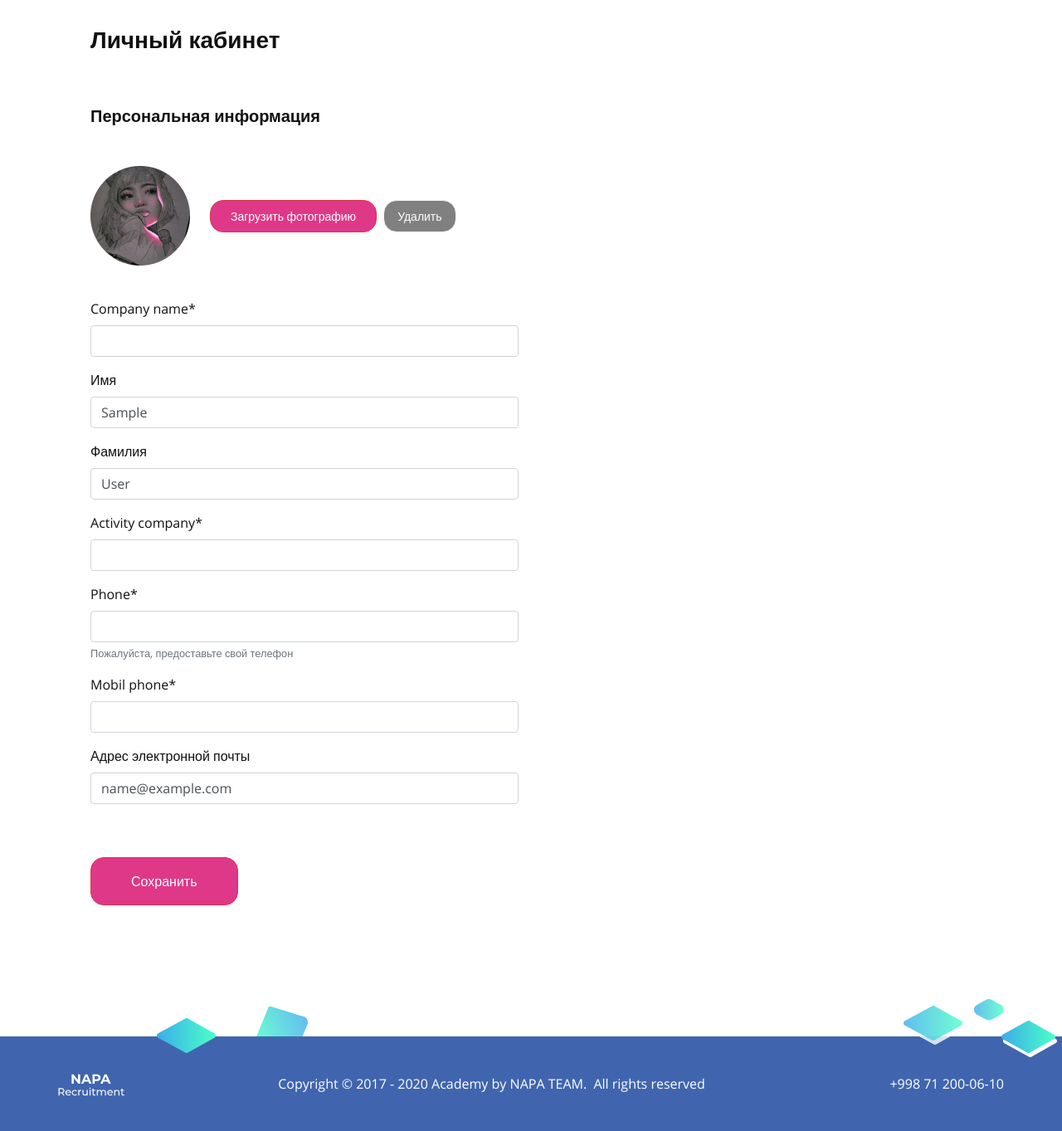
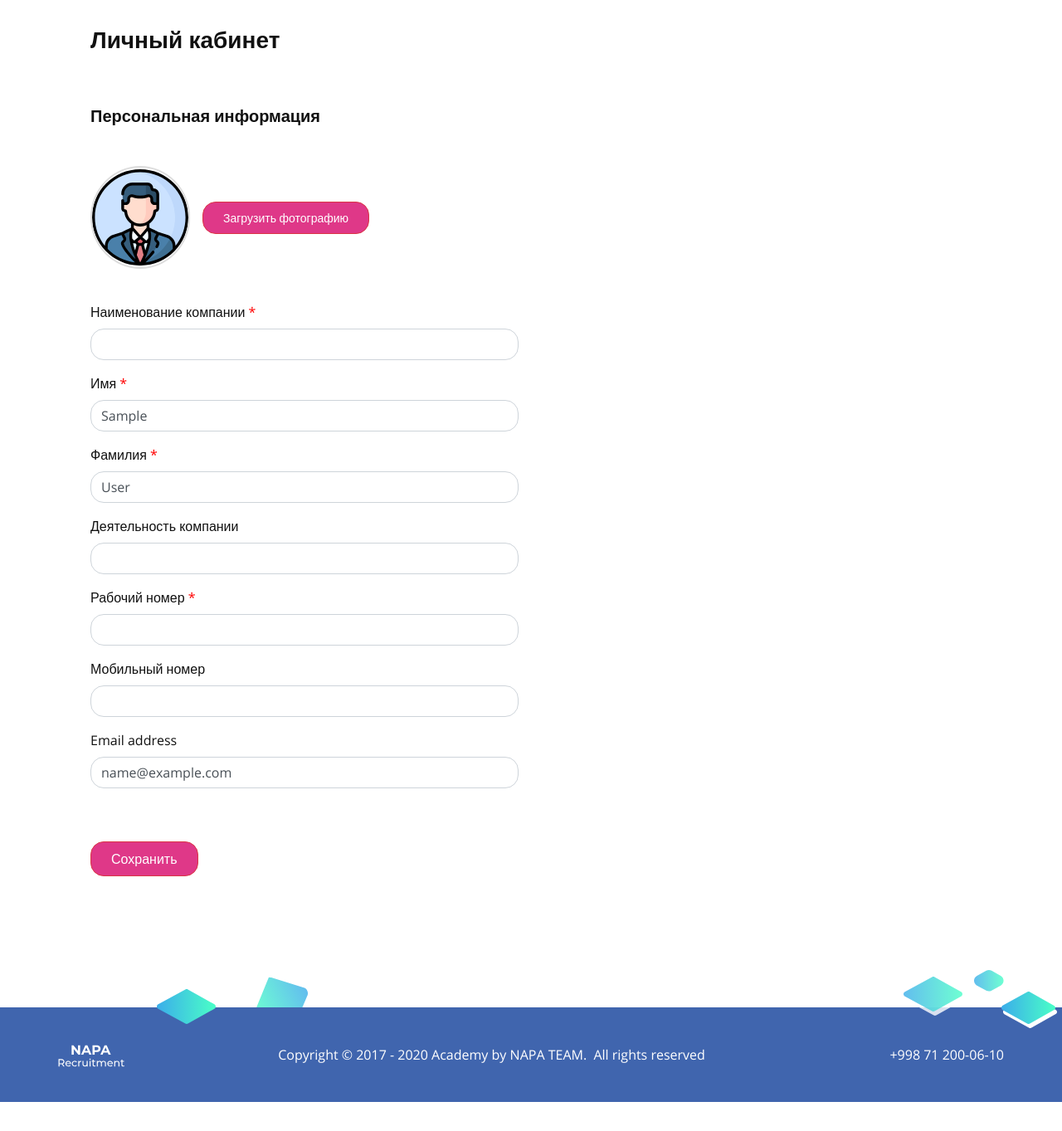
Before and after one commit to sardor0702/napa_recruitment_v1, a Django app: page /user/info/1/ in a window 1280 px wide. Shown: the part 157-1520 px from the top of the page at 83% size. After the commit the page ends 1485 px from the top, so only its background shows below. Run offline with Django 3.2, Linux system fonts and the light colour scheme; the visitor is signed in with stand-in values (Sample User, id 1); data comes from the database, SQL or seed files in the repository; some libraries are stand-ins or nearby versions.

Commit message:
yangi o'zgarishlar bor

```diff
--- a/main/static/main/css/main.css
+++ b/main/static/main/css/main.css
@@ -553,6 +553,49 @@ html{
   pointer-events: auto;
 }
 
+.forgot_password:hover{
+    color: #DF3888 !important;
+}
+
+/* input type file */
+
+.image-preview{
+			width: 120px;
+			min-height: 120px;
+			border: 2px solid #ddd;
+			margin-right: 15px;
+			border-radius: 50% !important;
+			display: flex;
+			align-items: center;
+			justify-content: center;
+			font-weight: bold;
+			color: #ccc;
+			font-size: 10px;
+		}
+
+		.image-preview__image{
+			display: none;
+			width: 100%;
+			height: 120px;
+			border-radius: 50% !important;
+		}
+		.image-preview__default-text > img{
+			width: 100%;
+			height: 120px;
+			border-radius: 50% !important;
+		}
+
+		input[type="file"]{
+			display: none;
+		}
+
+		.inputTextLabel{
+			color: white;
+			background-color: #DF3888;
+			display: flex;
+			justify-content: center;
+			align-items: center;
+		}
 
 /* responsive media query start */
 
--- a/main/static/main/js/main.js
+++ b/main/static/main/js/main.js
@@ -41,3 +41,31 @@ $(".favourite-icon-1").click(function(){
 		clicked = false;
 	}
 });
+
+const inpFile = document.getElementById("inpFile");
+const previewContainer = document.getElementById("imagePreview");
+const previewImage = previewContainer.querySelector(".image-preview__image");
+const previewDefaultText = previewContainer.querySelector(".image-preview__default-text");
+
+
+inpFile.addEventListener("change", function(){
+	const file = this.files[0];
+
+
+	if (file) {
+		const reader = new FileReader();
+
+		previewDefaultText.style.display = "none";
+		previewImage.style.display = "block";
+
+		reader.addEventListener("load", function(){
+			previewImage.setAttribute("src", this.result);
+		});
+
+		reader.readAsDataURL(file);
+	}else{
+		previewDefaultText.style.display = null;
+		previewImage.style.display = null;
+		previewImage.setAttribute("src", "");
+	}
+});
--- a/main/templates/main/personal_account_changing_info.html
+++ b/main/templates/main/personal_account_changing_info.html
@@ -13,25 +13,66 @@
 				<h5 class="pt-4 d-block d-md-none font-size-20">Персональная информация</h5>
 			</div>
 		</div>
-		<div class="row align-items-center mx-0 my-4 py-3">
-			<form class="col-12 d-flex flex-column flex-sm-row align-items-center">
-				<img src="{% static 'main/img/ellipse3.png' %}" class="mr-4">
-				<button class="btn btn-danger font-size-14 rounded-15 px-4 px-sm-4 px-md-2 px-lg-4 py-2 my-3 my-sm-0 mr-2">Загрузить фотографию</button>
-				<button class="btn btn-light rounded-15 px-3 mb-3 py-2 mb-sm-0 font-size-14">Удалить</button>
-			</form>
-		</div>
 		<form action="{% url 'user:info_save' %}" method="post">
         {% csrf_token %}
+            <div class="row mx-0 my-4 py-3">
+                <div class="col-12 d-flex flex-column flex-sm-row align-items-center" enctype="multipart/form-data">
+                    <div class="image-preview" id="imagePreview">
+						<img src="" alt="Image Preview" class="image-preview__image">
+						<span class="image-preview__default-text"><img src="{% static 'main/img/profile.svg' %}" alt=""></span>
+					</div>
+{#					<input type="file" name="inpFile" id="inpFile">#}
+                    {{ form.avatar|as_crispy_field }}
+					<label for="inpFile" class="inputTextLabel btn btn-danger font-size-14 rounded-15 px-4 px-sm-4 px-md-2 px-lg-4 py-2 my-3 my-sm-0 mr-2">Загрузить фотографию</label>
+{#					<button class="btn btn-light rounded-15 px-3 mb-3 py-2 mb-sm-0 font-size-14">Удалить</button>#}
+                </div>
+		    </div>
 			<div class="row mx-0 mb-5">
 				<div class="col-12 col-md-6">
                     {% csrf_token %}
-                    {{ form | crispy }}
+                    {{ form.errors }}
+{#                    {{ form | crispy }}#}
+                    <div class="form-group mb-md-0">
+						<label for="validationDefault01">Наименование компании <span style="color:#ff0000">*</span></label>
+                        {{ form.company_name|as_crispy_field }}
+{#						<input type="text" class="form-control bg-light rounded-15 py-4 mb-4" id="validationDefault01" required>#}
+					</div>
+					<div class="form-group mb-md-0">
+						<label for="validationDefault01">Имя <span style="color:#ff0000">*</span></label>
+                        {{ form.first_name|as_crispy_field }}
+{#						<input type="text" class="form-control bg-light rounded-15 py-4 mb-4" id="validationDefault01" required>#}
+					</div>
+					<div class="form-group mb-md-0">
+						<label for="validationDefault01">Фамилия <span style="color:#ff0000">*</span></label>
+                        {{ form.last_name|as_crispy_field }}
+{#						<input type="text" class="form-control bg-light rounded-15 py-4 mb-4" id="validationDefault01" required>#}
+					</div>
+					<div class="form-group mb-md-0">
+						<label for="validationCustom01" class="text-02">Деятельность компании</label>
+                        {{ form.activity_company|as_crispy_field }}
+{#						<input type="text" class="form-control bg-light rounded-15 py-4 mb-4" id="validationCustom01" required>#}
+					</div>
+					<div class="form-group mb-md-0">
+						<label for="exampleInputEmail1" class="text-02">Рабочий номер <span style="color:#ff0000">*</span></label>
+                        {{ form.phone|as_crispy_field }}
+{#						<input type="text" class="form-control bg-light rounded-15 py-4 mb-4">#}
+					</div>
+					<div class="form-group mb-md-0">
+						<label for="exampleInputEmail1" class="text-02">Мобильный номер</label>
+                        {{ form.mobil_phone|as_crispy_field }}
+{#						<input type="text" class="form-control bg-light  rounded-15 py-4 mb-4">#}
+					</div>
+					<div class="form-group mb-md-0">
+						<label for="exampleInputEmail1">Email address</label>
+                        {{ form.email|as_crispy_field }}
+{#						<input type="email" class="form-control bg-light rounded-15 py-4 mb-4" id="exampleInputEmail1" aria-describedby="emailHelp">#}
+					</div>
 				</div>
 
 			</div><!-- End of row -->
 			<div class="row mx-0">
 				<div class="col-12 d-flex justify-content-center justify-content-md-start">
-					<button class="btn btn-danger rounded-15 px-5 py-3" type="submit">Сохранить</button>
+					<button class="btn btn-danger rounded-15 px-4 py-2" type="submit">Сохранить</button>
 				</div>
 			</div>
 		</form>
--- a/main/views.py
+++ b/main/views.py
@@ -9,6 +9,12 @@ from django.views.generic import TemplateView
 
 class Home(TemplateView):
     template_name = "main/home_page.html"
+
+
+def favorites(request):
+    return render(request, 'main/favorites.html')
+
+
 
     # def get_context_data(self, **kwargs):
     #     self.request.title = "hiha"
--- a/user/forms.py
+++ b/user/forms.py
@@ -7,15 +7,14 @@ from user.models import User
 
 
 class LoginForm(forms.Form):
-
-    username = forms.CharField(max_length=20, required=True)
+    username = forms.CharField(max_length=20, required=True, label=False)
     password = forms.CharField(max_length=50, widget=forms.PasswordInput, required=True,
-                               validators=[MinLengthValidator(6)])
+                               validators=[MinLengthValidator(6)], label=False)
 
 
 class RegistrationForm(forms.Form):
     phone = forms.CharField(max_length=14, required=True,
-                            validators=[PhoneValidator()])
+                            validators=[PhoneValidator()], widget=forms.TextInput(attrs={'placeholder': '998971234567'}))
     username = forms.CharField(max_length=20, required=True,
                                validators=[UnicodeUsernameValidator()])
     password = forms.CharField(max_length=50, widget=forms.PasswordInput, required=True,
@@ -43,10 +42,31 @@ class RegistrationForm(forms.Form):
 
 
 class EditForm(forms.ModelForm):
+    # company_name = forms.CharField(max_length=50, label="Наименование компании", help_text="50 ta harifdan ko'p bo'lmaslin!!!")
+    # first_name = forms.CharField(max_length=50, widget=forms.TextInput(attrs={
+    #     "style": "background: red"
+    # }))
+    avatar = forms.ImageField(widget=forms.FileInput(attrs=({"name": "inpFile", "id": "inpFile"})), label=False,
+                              validators=[])
+    company_name = forms.CharField(max_length=50, label=False,
+                                   widget=forms.TextInput(attrs=({"class": "rounded-15"})), required=True)
+    first_name = forms.CharField(max_length=50, label=False,
+                                 widget=forms.TextInput(attrs=({"class": "rounded-15"})), required=True)
+    last_name = forms.CharField(max_length=50, label=False,
+                                widget=forms.TextInput(attrs=({"class": "rounded-15"})), required=True)
+    activity_company = forms.CharField(max_length=150, label=False,
+                                       widget=forms.TextInput(attrs=({"class": "rounded-15"})))
+    phone = forms.CharField(max_length=16, label=False,
+                            widget=forms.TextInput(attrs=({"class": "rounded-15"})), validators=[PhoneValidator()],
+                            required=True)
+    mobil_phone = forms.CharField(max_length=16, label=False,
+                                  widget=forms.TextInput(attrs=({"class": "rounded-15"})), validators=[PhoneValidator()])
+    email = forms.EmailField(max_length=100, label=False, widget=forms.EmailInput(attrs=({"class": "rounded-15"})) )
 
     class Meta:
         model = User
         fields = [
+            'avatar',
             'company_name',
             'first_name',
             'last_name',
--- a/user/views.py
+++ b/user/views.py
@@ -53,6 +53,10 @@ def user_login(request):
                 return redirect('user:personal_account')
 
             form.add_error('password', "Имя пользователя и пароль неверны !")
+        return render(request, 'main/sign_in.html', {
+                'form': form,
+                'content': 1
+        })
     return render(request, 'main/sign_in.html', {
         'form': form
     })
```
Also changed, not shown: main/templates/main/sign_in.html (+12 -13 lines), main/static/main/img/profile.svg (added).
